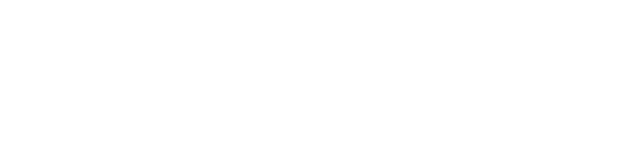
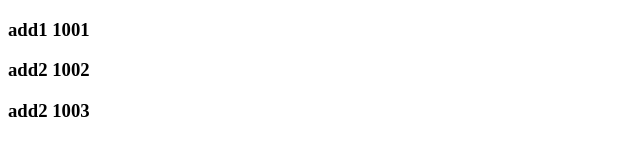
Before and after one commit to irshadan/irshadrepo2, a plain HTML site: page contact.html in a window 1280 px wide. Shown: the whole page, without its empty margins (0-640 px from the left). Drawn offline with Linux system fonts and the light colour scheme.

Commit message:
updated contact page

```diff
--- a/contact.html
+++ b/contact.html
@@ -3,6 +3,9 @@
 <head>
 	<title>Contact Us</title>
 </head>
+<h3>add1 1001</h3>
+<h3>add2 1002</h3>
+<h3>add2 1003</h3>
 <body>
 
 </body>
```
